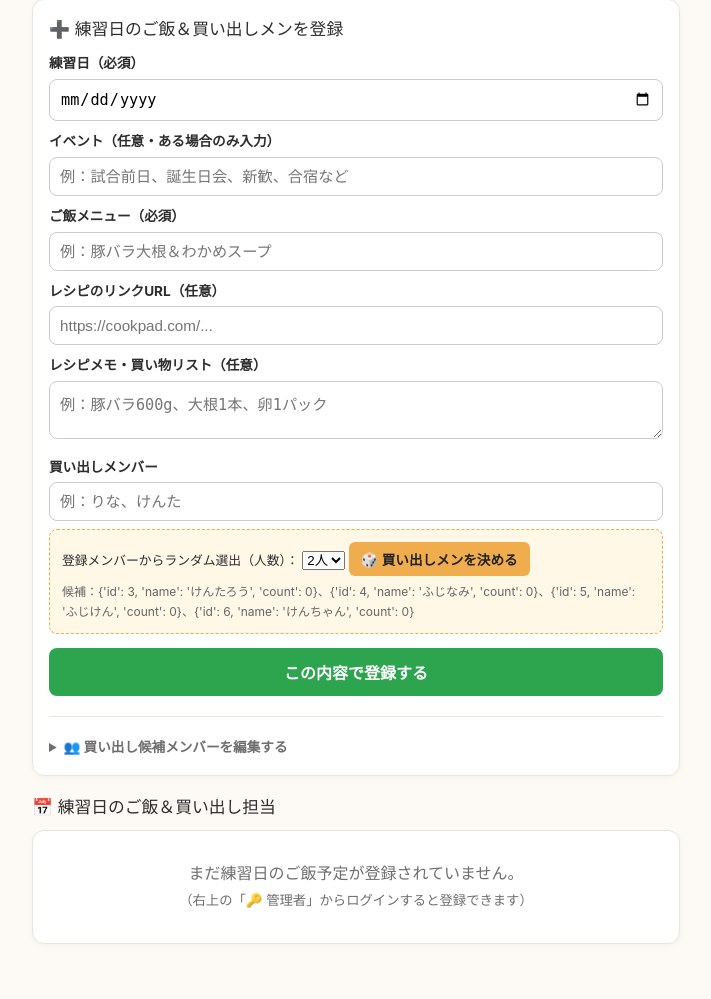
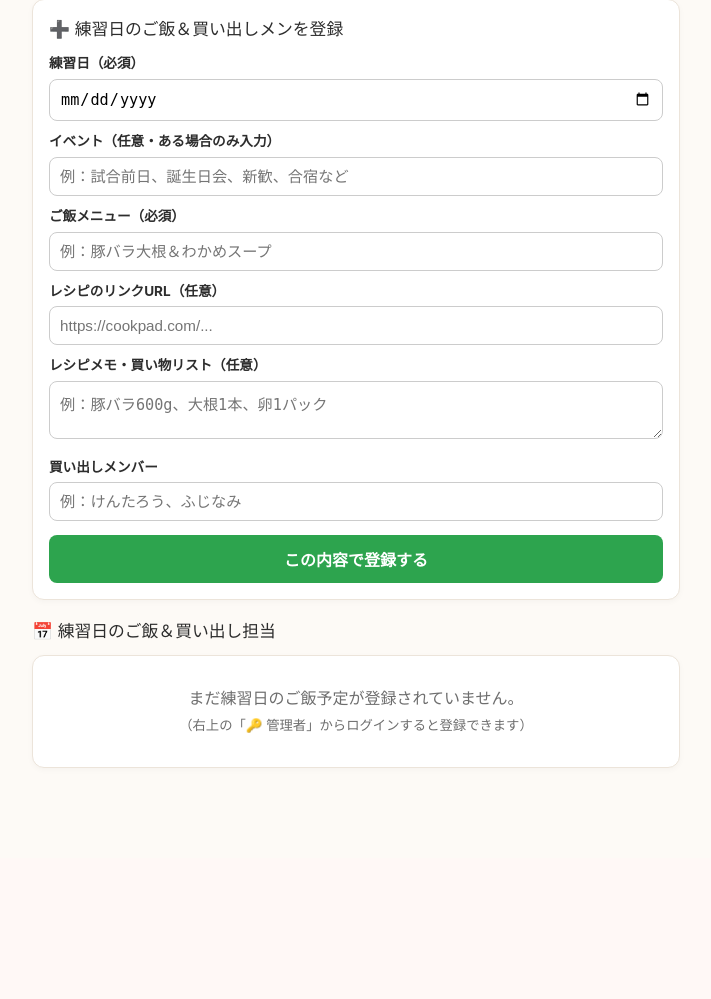
Before and after one commit to rina0107/regulus-kitchen, a Flask app: page / in a window 1280 px wide. Shown: the part 118-1117 px from the top of the page, without its empty margins (284-995 px from the left). After the commit the page ends 886 px from the top, so only its background shows below. Run offline with Flask 3, Linux system fonts and the light colour scheme; the visitor is signed in with stand-in values (Sample User, id 1).

Commit message:
Update index.html

```diff
--- a/templates/index.html
+++ b/templates/index.html
@@ -184,23 +184,6 @@
       margin-top: 14px;
       cursor: pointer;
     }
-    .roulette-box {
-      background: #fff8e7;
-      border: 1px dashed #f0ad4e;
-      padding: 12px;
-      border-radius: 8px;
-      margin-top: 8px;
-    }
-    .btn-roulette {
-      background: #f0ad4e;
-      color: #222;
-      border: none;
-      padding: 7px 12px;
-      border-radius: 6px;
-      font-weight: bold;
-      cursor: pointer;
-      font-size: 0.85rem;
-    }
 
     .modal {
       display: none;
@@ -272,35 +255,10 @@
       <textarea name="recipe_note" rows="2" placeholder="例：豚バラ600g、大根1本、卵1パック"></textarea>
 
       <label>買い出しメンバー</label>
-      <input type="text" id="shoppersInput" name="shoppers" placeholder="例：りな、けんた">
-
-      {% if members %}
-      <div class="roulette-box">
-        <div style="font-size:0.8rem; margin-bottom:6px;">
-          登録メンバーからランダム選出（人数）：
-          <select id="pickCount">
-            <option value="1">1人</option>
-            <option value="2" selected>2人</option>
-            <option value="3">3人</option>
-          </select>
-          <button type="button" class="btn-roulette" onclick="pickRandomMembers()">🎲 買い出しメンを決める</button>
-        </div>
-        <div style="font-size:0.75rem; color:#666;">候補：{{ members | join('、') }}</div>
-      </div>
-      {% endif %}
+      <input type="text" name="shoppers" placeholder="例：けんたろう、ふじなみ">
 
       <button type="submit" class="btn-submit">この内容で登録する</button>
     </form>
-
-    <hr style="margin: 20px 0; border:none; border-top:1px solid var(--border);">
-    <details>
-      <summary style="cursor:pointer; font-size:0.85rem; font-weight:bold; color:var(--muted);">👥 買い出し候補メンバーを編集する</summary>
-      <form action="/update_members" method="POST" style="margin-top:8px;">
-        <label>メンバー名（カンマ「、」区切りで入力）</label>
-        <input type="text" name="members_text" value="{{ members | join('、') }}" placeholder="例：りな、けんた、さくら、たくみ">
-        <button type="submit" class="btn-submit" style="background:#555; padding:8px;">メンバーリストを保存</button>
-      </form>
-    </details>
   </div>
   {% endif %}
 
@@ -369,16 +327,5 @@
   </div>
 </div>
 
-<script>
-  const allMembers = {{ members | tojson }};
-  function pickRandomMembers() {
-    if (!allMembers || allMembers.length === 0) return;
-    const count = parseInt(document.getElementById('pickCount').value, 10);
-    const shuffled = [...allMembers].sort(() => Math.random() - 0.5);
-    const picked = shuffled.slice(0, Math.min(count, shuffled.length));
-    document.getElementById('shoppersInput').value = picked.join('、');
-  }
-</script>
-
 </body>
 </html>
```
